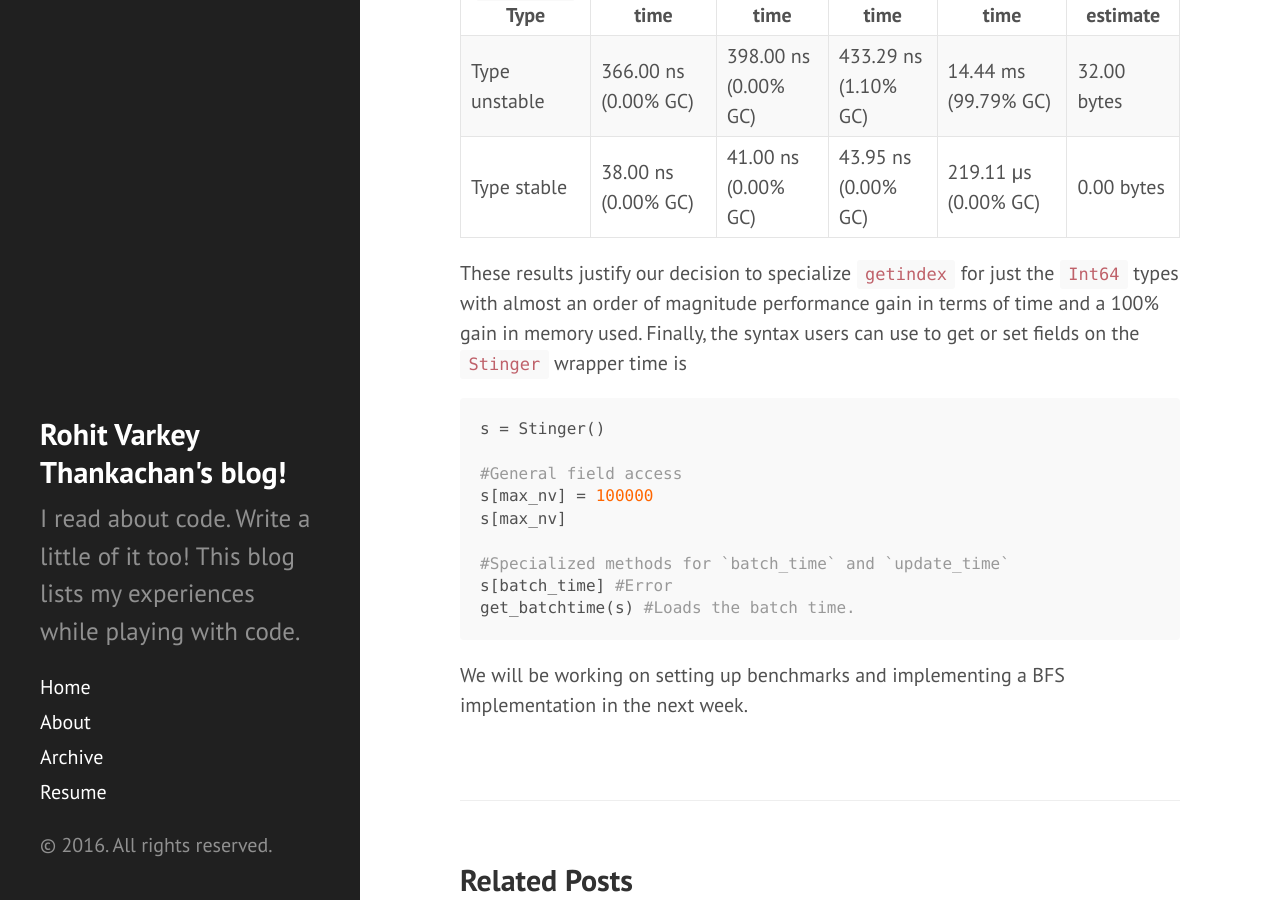
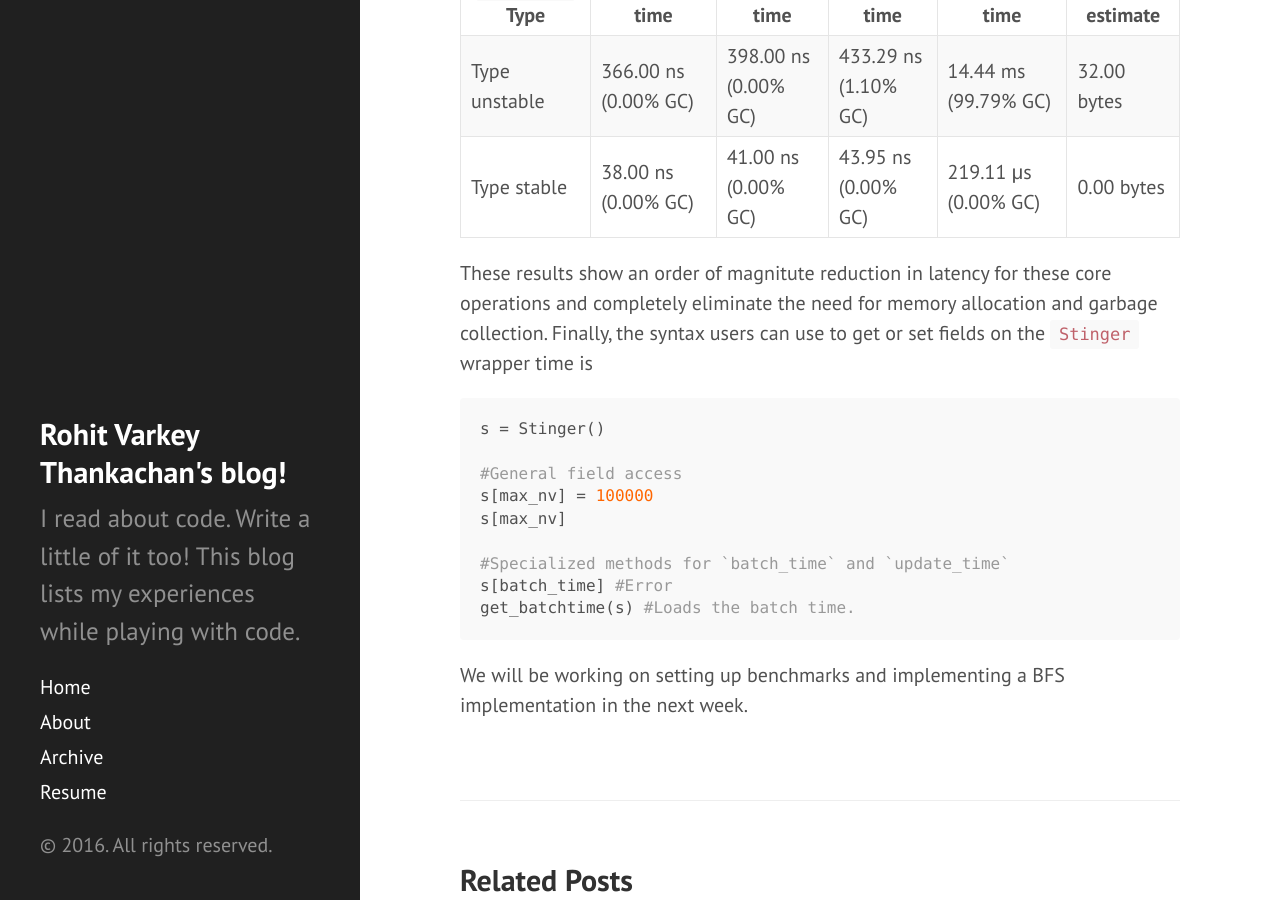
Before and after one commit to rohitvarkey/rohitvarkey.github.io, a Jekyll site: the page built from _posts/2016-09-21-stingerwrapper-3.md, in a window 1280 px wide and 900 px high, scrolled down 2012 px. Built offline with Jekyll 4.4.1, drawn with Linux system fonts in a browser that asks for light colours.

Commit message:
James suggestions

````diff
--- a/_posts/2016-09-21-stingerwrapper-3.md
+++ b/_posts/2016-09-21-stingerwrapper-3.md
@@ -75,9 +75,9 @@ with the following results for 10000000 samples.
 |Type unstable|366.00 ns (0.00% GC)|398.00 ns (0.00% GC)|433.29 ns (1.10% GC)|14.44 ms (99.79% GC)|32.00 bytes|
 |Type stable|38.00 ns (0.00% GC)|41.00 ns (0.00% GC)|43.95 ns (0.00% GC)|219.11 μs (0.00% GC)|0.00 bytes|
 
-These results justify our decision to specialize `getindex` for just the `Int64`
-types with almost an order of magnitude performance gain in terms of time and a 100% gain in
-memory used. Finally, the syntax users can use to get or set fields on the `Stinger` wrapper
+These results show an order of magnitute reduction in latency for these core
+operations and completely eliminate the need for memory allocation and garbage collection.
+Finally, the syntax users can use to get or set fields on the `Stinger` wrapper
 time is
 
 ```julia
````
Also changed, not shown: _posts/2016-09-20-stingerwrapper-2.md (+41 -13 lines).
